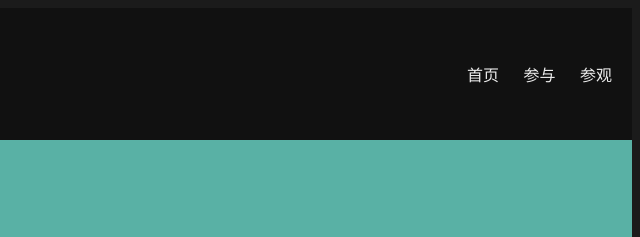
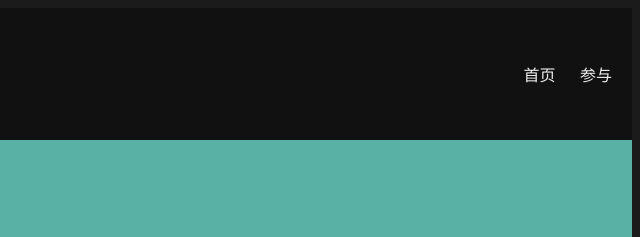
Before and after one commit to SilconFinta/rikan.github.io, a plain HTML site: page join.html in a window 1280 px wide. Shown: the top 237 px of the page, 640-1280 px from the left. Drawn offline with Linux system fonts and the light colour scheme; a script that the page names is missing.

Commit message:
Update join.html

```diff
--- a/join.html
+++ b/join.html
@@ -11,7 +11,6 @@
     <nav>
       <a href="index.html">首页</a>
       <a href="join.html">参与</a>
-      <a href="visit.html">参观</a>
     </nav>
   </header>
 
```
